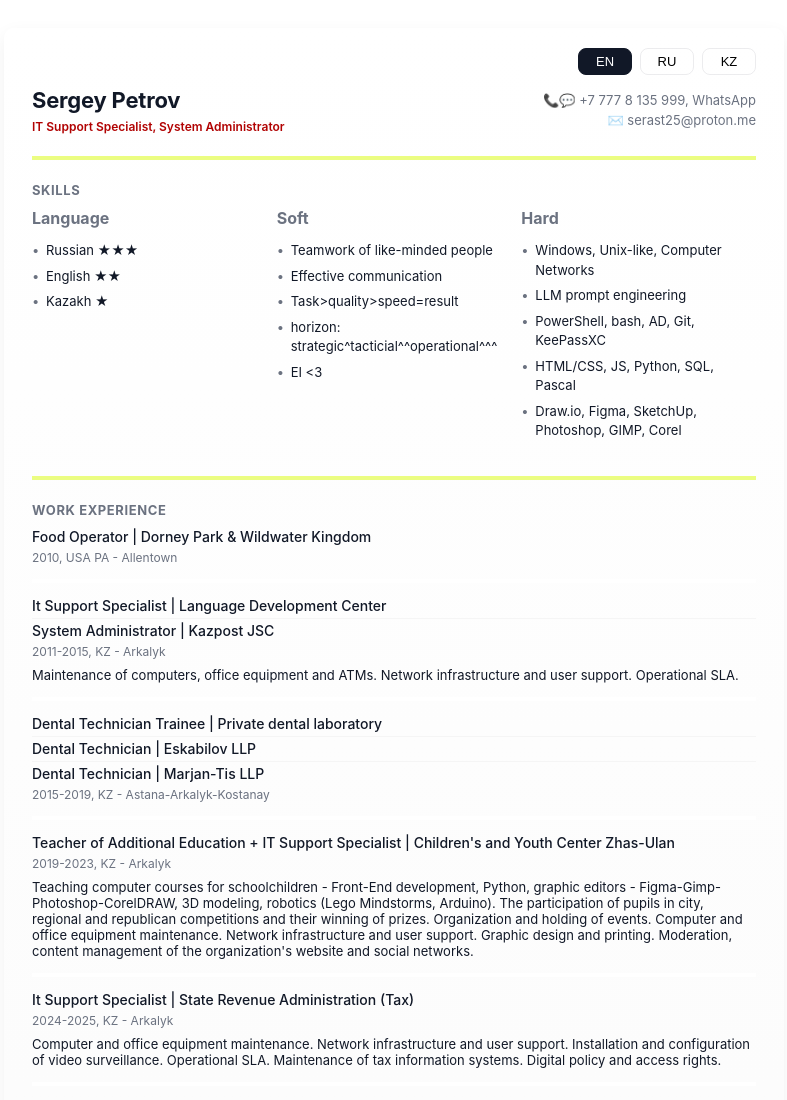
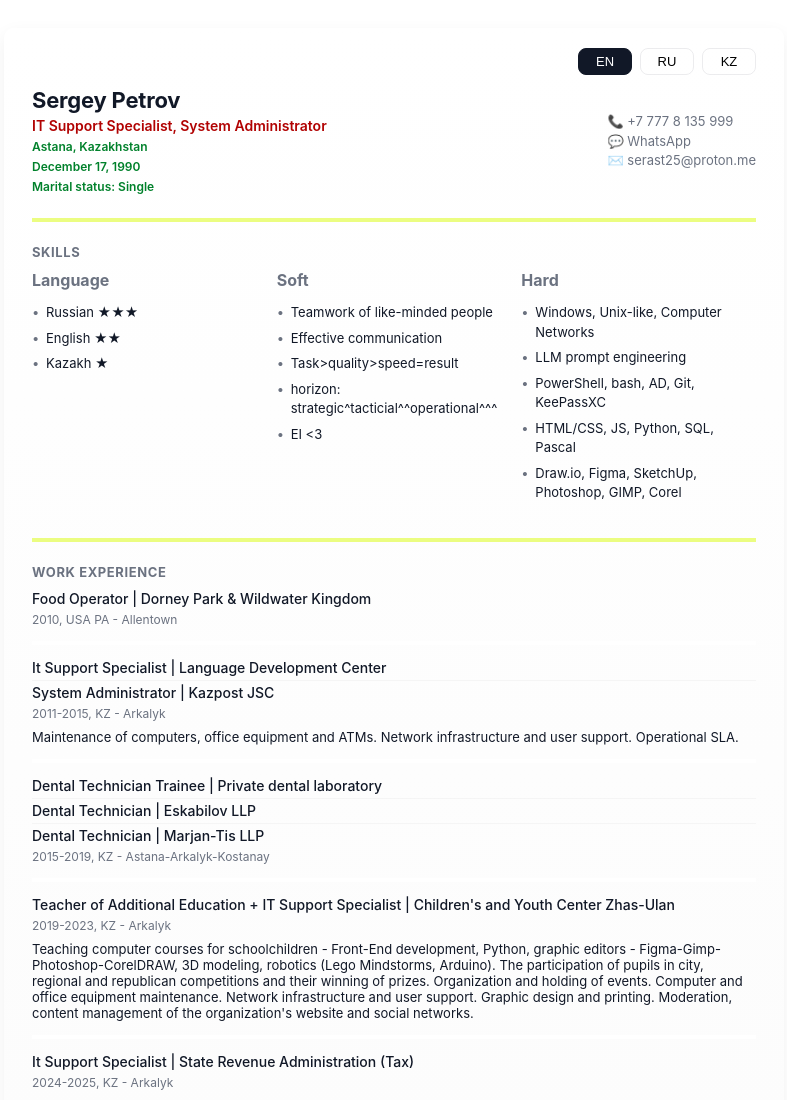
Before and after one commit to serast25/serast25.github.io, a plain HTML site: page index.html in a window 1280 px wide. Shown: the top 1100 px of the page, without its empty margins (246-1033 px from the left). Drawn offline with Linux system fonts and the light colour scheme.

Commit message:
Update index.html
ver 2

```diff
--- a/index.html
+++ b/index.html
@@ -88,14 +88,36 @@
       letter-spacing:-0.2px;
     }
     .role{
+      font-size:14px;
+      color: rgb(177, 2, 2);
+      margin-top: 2px;
+      font-weight:600;
+      line-height:1.5;
+    }
+    .location{
       font-size:12px;
-      color: rgb(177, 2, 2);
-      margin-top:6px;
+      color: rgb(0, 129, 43);
+      margin-top: 2px;
       font-weight:600;
+      line-height:1.5;
+    }
+    .birth_date{
+      font-size:12px;
+      color: rgb(0, 129, 43);
+      margin-top: 2px;
+      font-weight:600;
+      line-height:1.5;
+    }
+    .marital_status{
+      font-size:12px;
+      color: rgb(0, 129, 43);
+      margin-top: 2px;
+      font-weight:600;
+      line-height:1.5;
     }
 
     .contact{
-      text-align:right;
+      text-align:left;
       font-size:13px;
       color:var(--muted);
       line-height:1.5;
@@ -180,9 +202,15 @@
       <div>
         <div class="name" data-i18n="name">Sergey Petrov</div>
         <div class="role" data-i18n="role">IT Support Specialist, System Administrator</div>
+        <div class="location" data-i18n="location">Astana, Kazakhstan</div>
+        <div class="birth_date" data-i18n="birth_date">December 17, 1990</div>
+        <div class="marital_status" data-i18n="marital_status">Marital status: Single</div>
       </div>
       <div class="contact">
-        <div data-i18n="contact_phone">📞💬 +7 777 8 135 999, WhatsApp</div>
+        <!-- <div data-i18n="contact_phone">📞💬 +7 777 8 135 999, WhatsApp</div>
+        <div data-i18n="contact_email">✉️ serast25@proton.me</div> -->
+        <div data-i18n="contact_phone">📞 +7 777 8 135 999</div>
+        <div data-i18n="contact_social">💬 WhatsApp</div>
         <div data-i18n="contact_email">✉️ serast25@proton.me</div>
       </div>
     </header>
@@ -244,7 +272,11 @@
       en: {
         name: "Sergey Petrov",
         role: "IT Support Specialist, System Administrator",
-        contact_phone: "📞💬 +7 777 8 135 999, WhatsApp",
+        location: "Astana, Kazakhstan",
+        birth_date: "December 17, 1990",
+        marital_status: "Marital status: Single",
+        contact_phone: "📞 +7 777 8 135 999",
+        contact_social: "💬 WhatsApp",
         contact_email: "✉️ serast25@proton.me",
         skills_h: "Skills",
         skills: {
@@ -279,7 +311,11 @@
       ru: {
         name: "Сергей Петров",
         role: "IT-поддержка, Системный администратор",
-        contact_phone: "📞💬 +7 777 8 135 999, WhatsApp",
+        location: "Астана, Казахстан",
+        birth_date: "17 декабря 1990",
+        marital_status: "Семейное положение: Холост",
+        contact_phone: "📞 +7 777 8 135 999",
+        contact_social: "💬 WhatsApp",
         contact_email: "✉️ serast25@proton.me",
         skills_h: "Навыки",
         skills: {
@@ -305,7 +341,7 @@
           { title: "Стоматология ортопедическая | Высший медико-стоматологический колледж профессора Рузуддинова", meta: "2015-2017, РК - Астана", desc: "" },
           { title: "Сети для самых маленьких | habr.org", meta: "2019", desc: "" },
           { title: "Интерактивный тренажер по SQL | stepik.org", meta: "2024", desc: "" },
-          { title: "Финансовые рынки | coursera.org <hr>Начало работы c Windows PowerShell | learn.microsoft.com <hr>Автоматизация административных задач с помощью PowerShell | learn.microsoft.com <hr>PowerShell для сисадминов: лёгкая автоматизация рабочего процесса | книга", meta: "2025", desc: "" }
+          { title: "Финансовые рынки | coursera.org <hr>Начало работы c Windows PowerShell | learn.microsoft.com <hr>Автоматизация административных задач с помощью PowerShell | learn.microsoft.com <hr>PowerShell для сисадминов: лёгкая автоматизация рабочего процесса", meta: "2025", desc: "" }
         ],
         interests_h: "Интересы",
         interests: ["здоровье и физическая культура", "финансы", "исследования и открытия", "путешествия", "книги", "..."]
@@ -314,7 +350,11 @@
       kz: {
         name: "Сергей Петров",
         role: "It-қолдау, Жүйе әкімшісі",
-        contact_phone: "📞💬 +7 777 8 135 999, WhatsApp",
+        location: "Астана, Қазақстан",
+        birth_date: "17 желтоқсан 1990",
+        marital_status: "Отбасылық жағдайы: бойдақ",
+        contact_phone: "📞 +7 777 8 135 999",
+        contact_social: "💬 WhatsApp",
         contact_email: "✉️ serast25@proton.me",
         skills_h: "Дағдылар",
         skills: {
@@ -341,7 +381,7 @@
           { title: "Ортопедиялық Стоматология | Профессор Рузуддинов жоғары медициналық-стоматологиялық колледжі", meta: "2015-2017, ҚР - Астана", desc: "" },
           { title: "Кішкентайларға арналған желілер | habr.org", meta: "2019", desc: "" },
           { title: "SQL бойынша интерактивті тренажер | stepik.org", meta: "2024", desc: "" },
-          { title: "Қаржы нарықтары | coursera.org <hr>Windows PowerShell-де бастау | learn.microsoft.com <hr>PowerShell көмегімен әкімшілік тапсырмаларды автоматтандыру | learn.microsoft.com <hr>Сисадминдерге арналған PowerShell: жұмыс процесін оңай автоматтандыру | кітап", meta: "2025", desc: "" }
+          { title: "Қаржы нарықтары | coursera.org <hr>Windows PowerShell-де бастау | learn.microsoft.com <hr>PowerShell көмегімен әкімшілік тапсырмаларды автоматтандыру | learn.microsoft.com <hr>Сисадминдерге арналған PowerShell: жұмыс процесін оңай автоматтандыру", meta: "2025", desc: "" }
         ],
         interests_h: "Қызығушылықтар",
         interests: ["денсаулық және дене мәдениеті", "қаржы", "іздену және ашу", "саяхат", "кітаптар", "..."]
```
